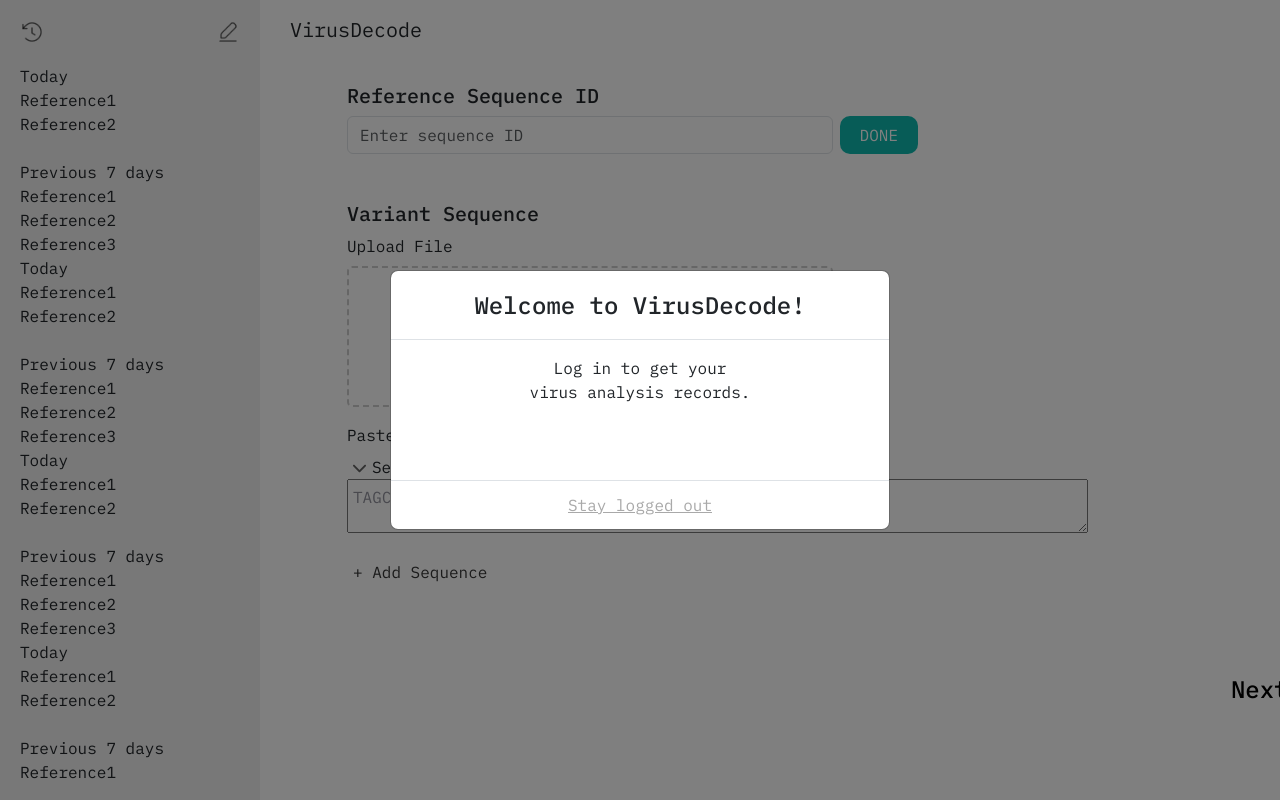
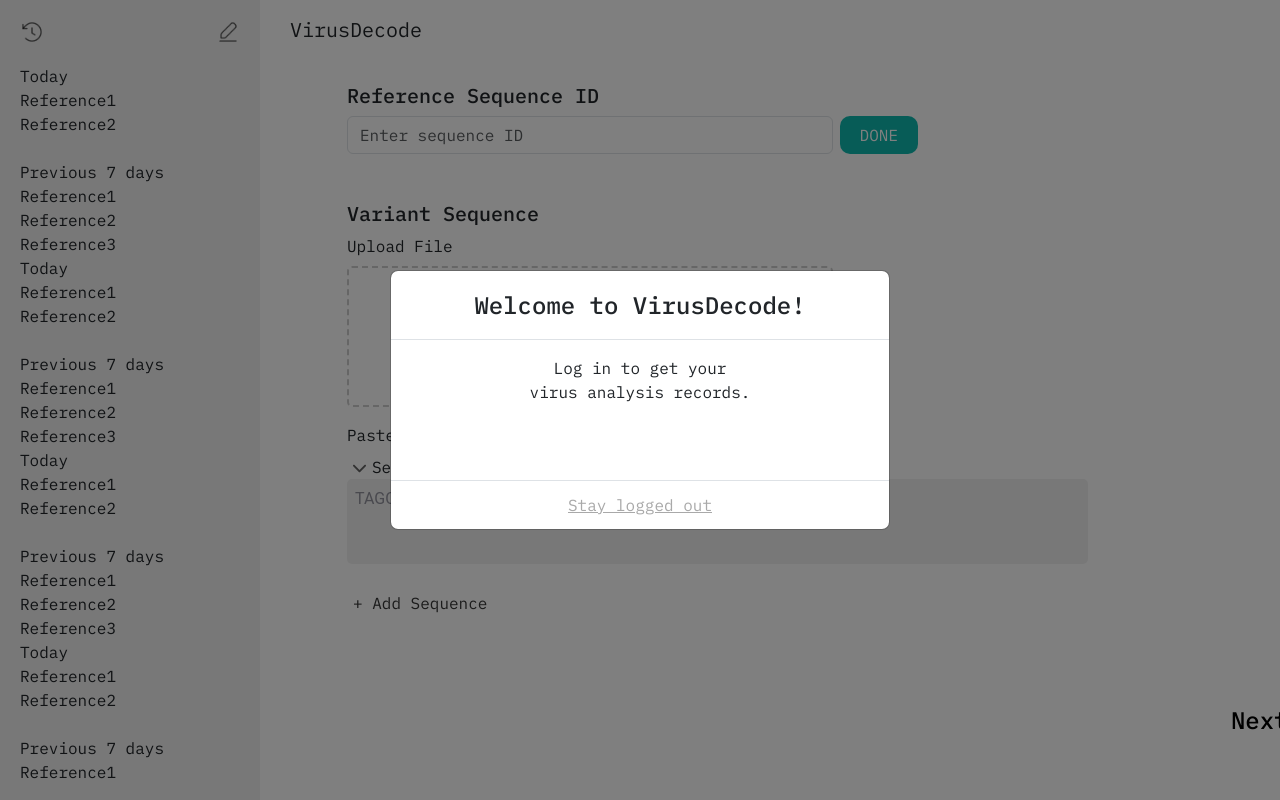
Before and after one commit to VirusDecode-project/VirusDecode, a React (Create React App) app in the folder frontend/: page /inputSeq in a window 1280 px wide. Shown: the top 800 px of the page. Built offline with nearby package versions, Linux system fonts and the light colour scheme.

Commit message:
모든 코드 합병 완료, 필요없는 기존  코드 제거 요

```diff
--- a/frontend/src/pages/inputSeq.css
+++ b/frontend/src/pages/inputSeq.css
@@ -272,9 +272,23 @@ body {
   color: rgb(55, 55, 55);
 }
 
+textarea {
+  border-radius: 5px;
+  background-color: #f1f1f1;
+  width: 70%;
+  height: 85px;
+  padding: 5px;
+  box-sizing: border-box;
+  border: none;
+  outline: none;
+  resize: none;
+  overflow: auto;
+  font-family:'Roboto';
+}
+
 textarea::placeholder {
-  padding: 3px;
-  color: #92929d; /* placeholder 색상 변경 */
+padding: 3px;
+color: #92929d; /* placeholder 색상 변경 */
 }
 
 .text-left {
```
